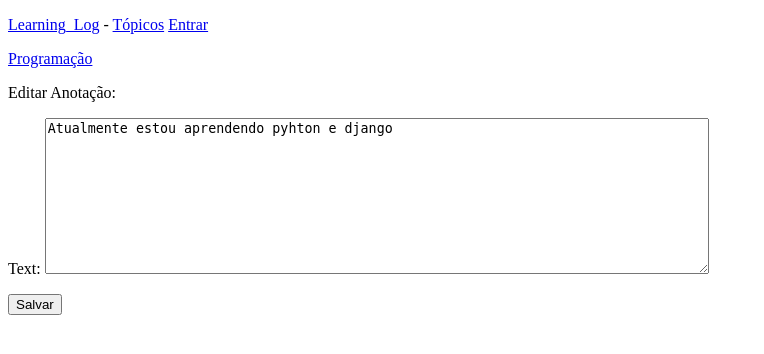
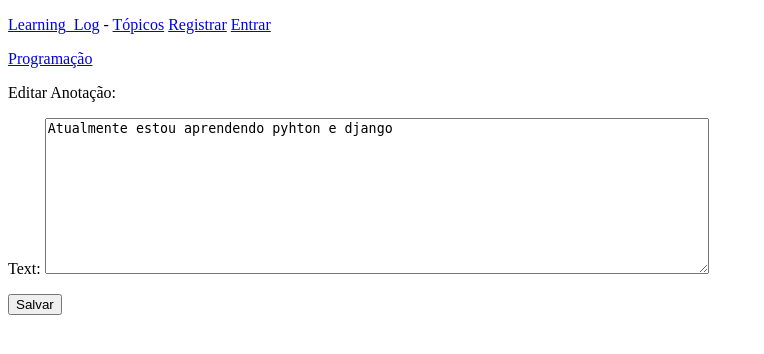
Before and after one commit to kaykf/EuPython, a Django app: page /edit_entry/2 in a window 1280 px wide. Shown: the top 354 px of the page, without its empty margins (0-764 px from the left). Run offline with Django 4.2, Linux system fonts and the light colour scheme; data comes from the database, SQL or seed files in the repository.

Commit message:
base
criei o button registrar

```diff
--- a/aula01/learning_log/learning_logs/templates/learning_logs/base.html
+++ b/aula01/learning_log/learning_logs/templates/learning_logs/base.html
@@ -5,6 +5,7 @@
         Olá, {{ user.username }}
         <a href="{% url 'logout' %}">Sair</a>
     {% else %}
+        <a href="{% url 'register' %}">Registrar</a>
         <a href="{% url 'login' %}">Entrar</a>
 
     {% endif %}
```
